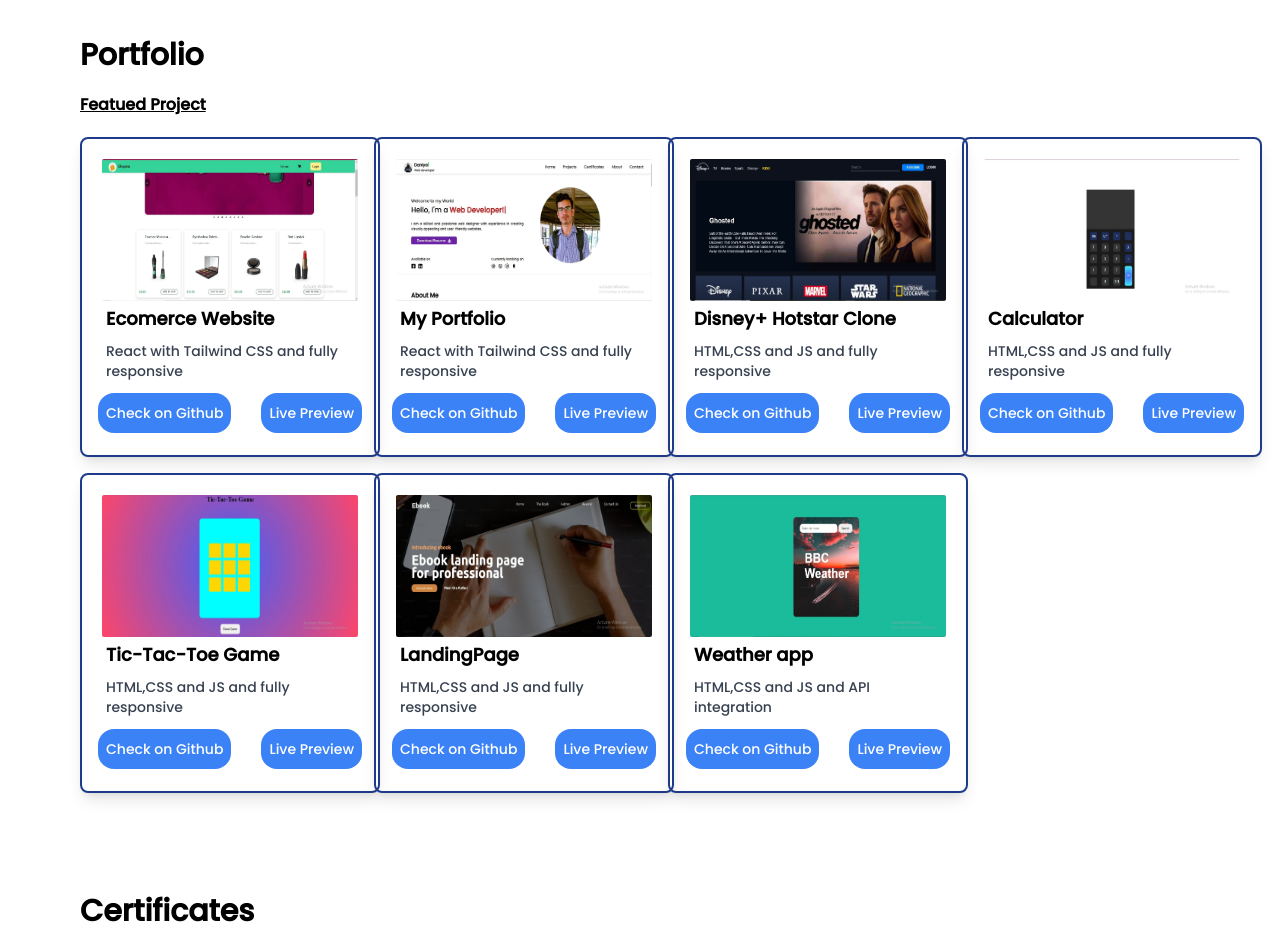
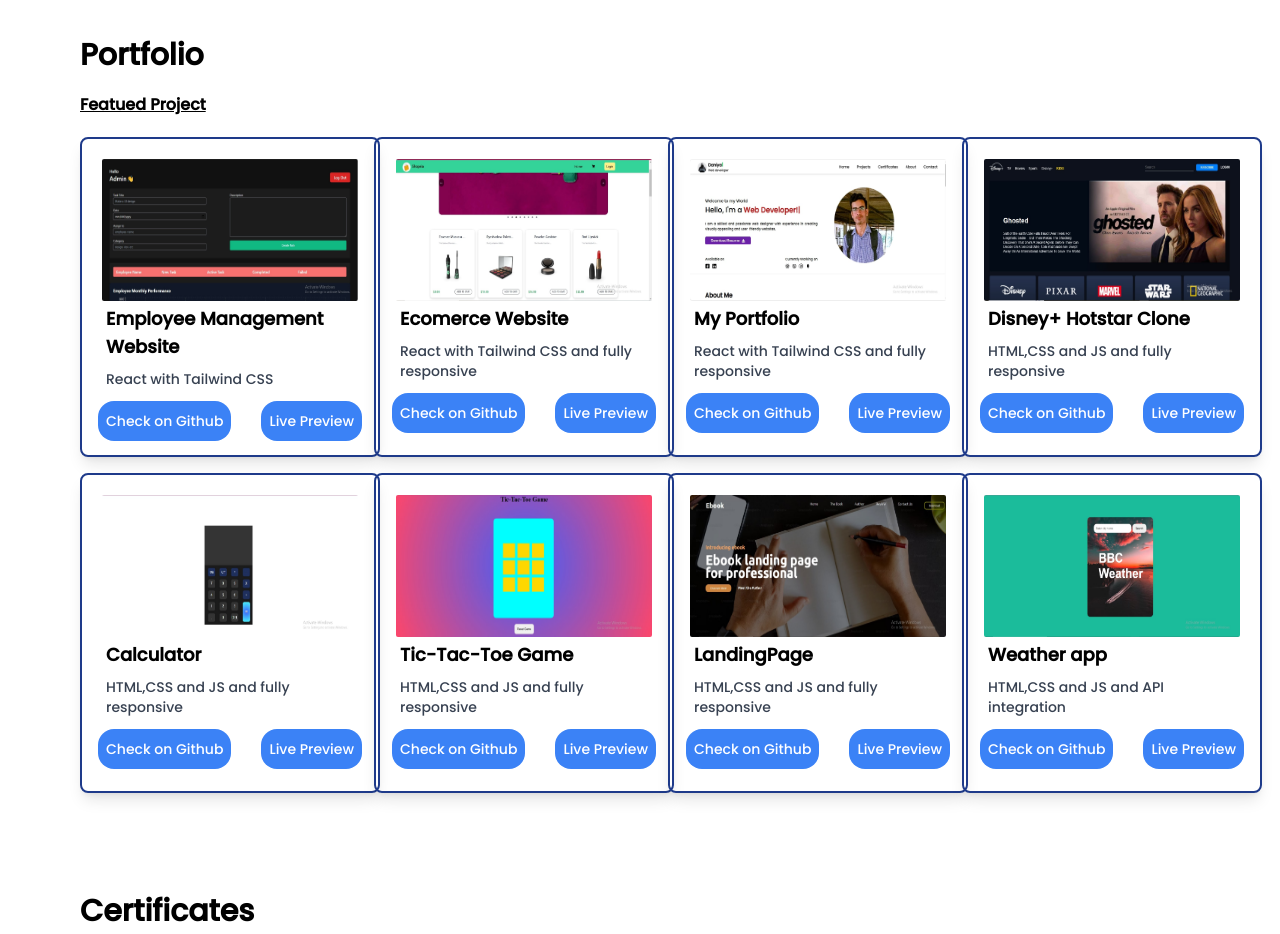
Before and after one commit to MuhammadDan/myportfoliowebsite, a React (Vite) app: page / in a window 1280 px wide. Shown: the part 1240-2174 px from the top of the page. Built offline with nearby package versions, Linux system fonts and the light colour scheme.

Commit message:
Update Portfolio.jsx

```diff
--- a/src/Component/Portfolio.jsx
+++ b/src/Component/Portfolio.jsx
@@ -6,10 +6,19 @@
 import Weather_App from '../../src/assets/Weatherapp.jpg';
 import Myportfolio from '../../src/assets/Portfolio.jpg';
 import Shopriaecomerce from '../../src/assets/ShopriaEcomerce.jpg';
+import EMPpic from '../../src/assets/EMPpic.jpg';
 const Portfolio = () => {
     const cardItem=[
+         {
+            id:1,
+            pic:EMPpic,
+            name:"Employee Management Website",
+            para: "React with Tailwind CSS",
+            githublink:"https://github.com/MuhammadDan/employmanagementsystemreact-app",
+            Livepreviewlink:"https://tranquil-shortbread-257949.netlify.app/"
+        },
         {
-            id:1,
+            id:2,
             pic:Shopriaecomerce,
             name:"Ecomerce Website",
             para: "React with Tailwind CSS and fully responsive",
@@ -17,15 +26,15 @@
             Livepreviewlink:"https://superlative-palmier-f214be.netlify.app/"
         },
         {
-            id:2,
+            id:3,
             pic:Myportfolio,
             name:"My Portfolio",
             para: "React with Tailwind CSS and fully responsive",
             githublink:"https://github.com/MuhammadDan/myportfoliowebsite",
-            Livepreviewlink:"https://inquisitive-khapse-bc923d.netlify.app/"
+            Livepreviewlink:"https://inspiring-naiad-2b992b.netlify.app/"
         },
         {
-            id:3,
+            id:4,
             pic:Disney,
             name:"Disney+ Hotstar Clone",
             para: "HTML,CSS and JS and fully responsive",
@@ -33,7 +42,7 @@
             Livepreviewlink:"https://muhammaddan.github.io/Growintern_Task2/"
         },
         {
-            id:4,
+            id:5,
             pic:Calculator,
             name:"Calculator",
             para: "HTML,CSS and JS and fully responsive",
@@ -41,7 +50,7 @@
             Livepreviewlink:"https://muhammaddan.github.io/Growintern_Task_1/"
         },
         {
-            id:5,
+            id:6,
             pic:Tic_Tac_Toe,
             name:"Tic-Tac-Toe Game",
             para: "HTML,CSS and JS and fully responsive",
@@ -49,7 +58,7 @@
             Livepreviewlink:"https://muhammaddan.github.io/PRODIGY_WD_03/"
         },
         {
-            id:6,
+            id:7,
             pic:Landing_page,
             name:"LandingPage",
             para: "HTML,CSS and JS and fully responsive",
@@ -57,7 +66,7 @@
             Livepreviewlink:"https://muhammaddan.github.io/PRODIGY_WD_01/"
         },
         {
-            id:7,
+            id:8,
             pic:Weather_App,
             name:"Weather app",
             para: "HTML,CSS and JS and API integration",
```
